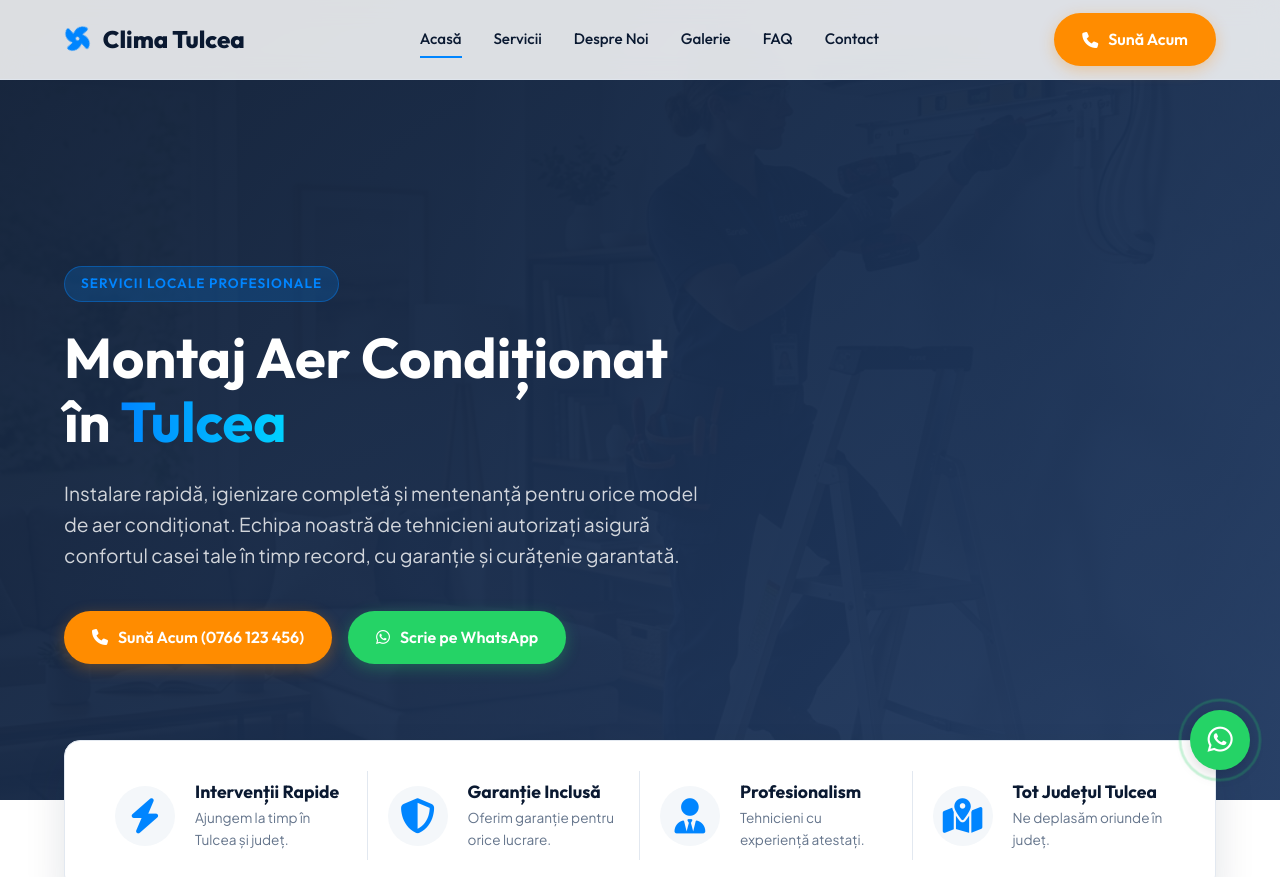
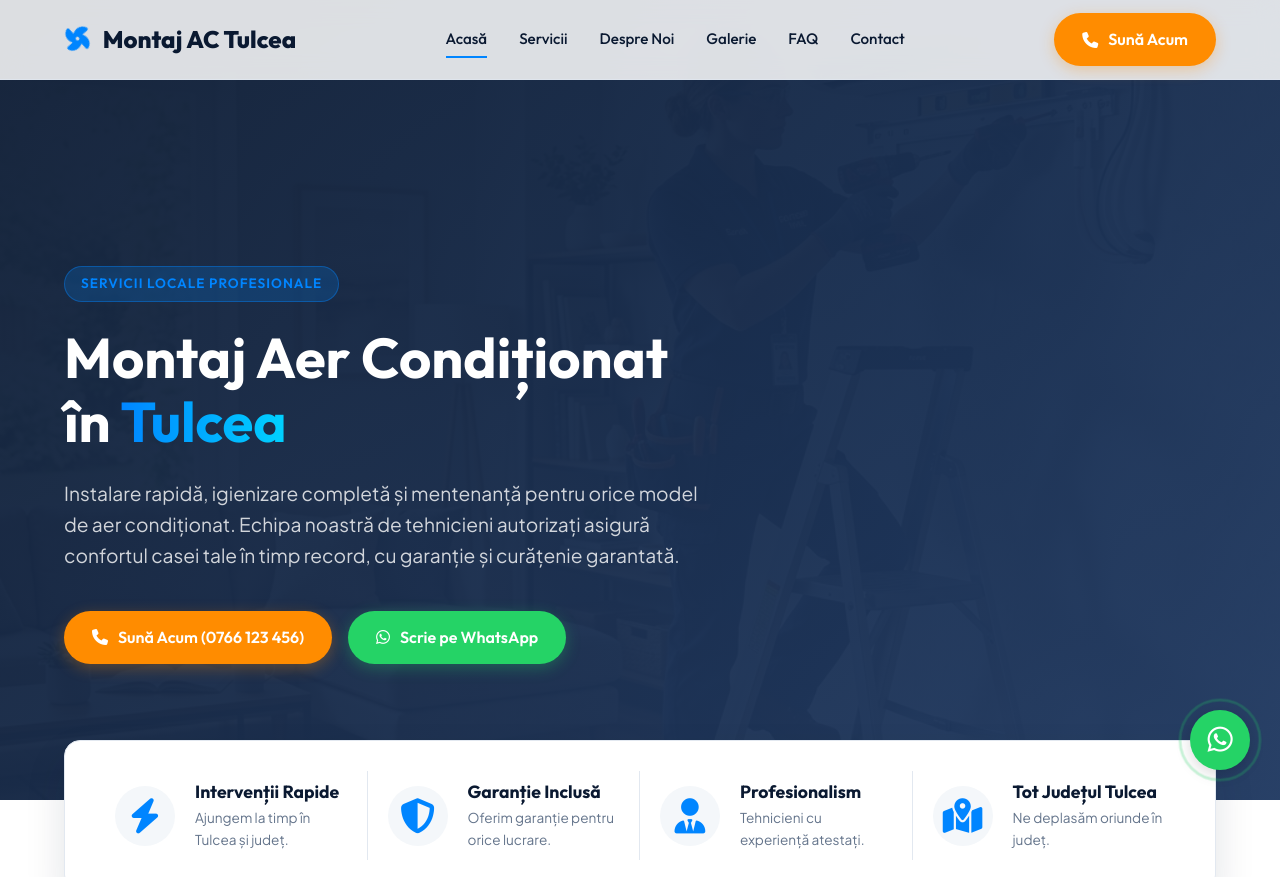
Before and after one commit to muhehehe12/montajaertulcea, a plain HTML site: page index.html in a window 1280 px wide. Shown: the top 877 px of the page. Drawn offline with Linux system fonts and the light colour scheme; files whose address does not match are found by name.

Commit message:
Update index.html

```diff
--- a/index.html
+++ b/index.html
@@ -38,7 +38,7 @@
         <div class="container nav-container">
             <a href="#acasa" class="logo" id="logo-link">
                 <i class="fa-solid fa-fan logo-icon"></i>
-                <span>Clima Tulcea</span>
+                <span>Montaj AC Tulcea</span>
             </a>
 
             <nav class="nav-menu" id="nav-menu">
```
